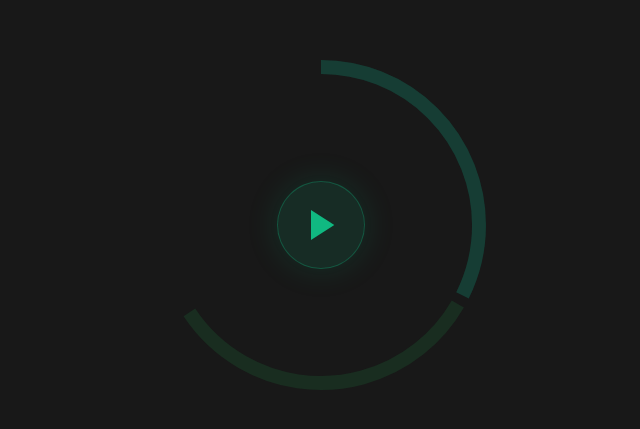
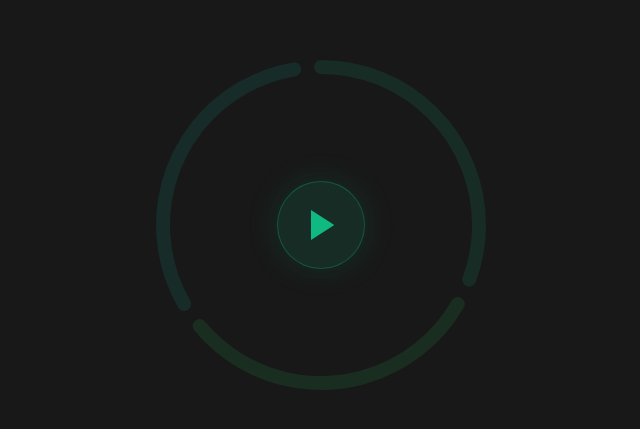
Before and after one commit to folt3k/pomocare, an Angular app: page / in a window 1280 px wide. Shown: the part 155-584 px from the top of the page, without its empty margins (319-959 px from the left). Built offline with nearby package versions, Linux system fonts and the light colour scheme.

Commit message:
some fixes

```diff
--- a/src/app/app.html
+++ b/src/app/app.html
@@ -10,19 +10,19 @@
                 <circle cx="180" cy="180" [attr.r]="RING_R" fill="none"
                   stroke="rgba(16,185,129,.12)" [attr.stroke-width]="14"
                   [attr.stroke-dasharray]="segLen + ' ' + ringC"
-                  stroke-linecap="butt"/>
+                  stroke-linecap="round"/>
               </g>
               <g transform="rotate(120, 180, 180)">
                 <circle cx="180" cy="180" [attr.r]="RING_R" fill="none"
                   stroke="rgba(34,197,94,.12)" [attr.stroke-width]="14"
                   [attr.stroke-dasharray]="segLen + ' ' + ringC"
-                  stroke-linecap="butt"/>
+                  stroke-linecap="round"/>
               </g>
-              <g transform="ro`tate(240, 180, 180)">
+              <g transform="rotate(240, 180, 180)">
                 <circle cx="180" cy="180" [attr.r]="RING_R" fill="none"
                   stroke="rgba(20,184,166,.12)" [attr.stroke-width]="14"
                   [attr.stroke-dasharray]="segLen + ' ' + ringC"
-                  stroke-linecap="butt"/>
+                  stroke-linecap="round"/>
               </g>
             </g>
           </svg>
@@ -72,13 +72,12 @@
               -->
               <g transform="rotate(-90, 180, 180)">
 
-                <!-- Segment 0 — Siedzenie (emerald) --> 🧍 Stanie
                 <g transform="rotate(0, 180, 180)">
                   <!-- track -->
                   <circle cx="180" cy="180" [attr.r]="RING_R" fill="none"
                     stroke="rgba(16,185,129,.12)" [attr.stroke-width]="14"
                     [attr.stroke-dasharray]="segLen + ' ' + ringC"
-                    stroke-linecap="butt"/>
+                    stroke-linecap="round"/>
                   <!-- progress -->
                   <circle cx="180" cy="180" [attr.r]="RING_R" fill="none"
                     stroke="#10b981" [attr.stroke-width]="14"
@@ -94,7 +93,7 @@
                   <circle cx="180" cy="180" [attr.r]="RING_R" fill="none"
                     stroke="rgba(34,197,94,.12)" [attr.stroke-width]="14"
                     [attr.stroke-dasharray]="segLen + ' ' + ringC"
-                    stroke-linecap="butt"/>
+                    stroke-linecap="round"/>
                   <circle cx="180" cy="180" [attr.r]="RING_R" fill="none"
                     stroke="#22c55e" [attr.stroke-width]="14"
                     [attr.stroke-dasharray]="segLen + ' ' + ringC"
@@ -109,7 +108,7 @@
                   <circle cx="180" cy="180" [attr.r]="RING_R" fill="none"
                     stroke="rgba(20,184,166,.12)" [attr.stroke-width]="14"
                     [attr.stroke-dasharray]="segLen + ' ' + ringC"
-                    stroke-linecap="butt"/>
+                    stroke-linecap="round"/>
                   <circle cx="180" cy="180" [attr.r]="RING_R" fill="none"
                     stroke="#14b8a6" [attr.stroke-width]="14"
                     [attr.stroke-dasharray]="segLen + ' ' + ringC"
--- a/src/app/app.ts
+++ b/src/app/app.ts
@@ -50,7 +50,7 @@ export class App {
   // ── Segmented ring helpers ──────────────────────────
   // SVG circle: cx=cy=140, r=118, so C ≈ 741 px
   readonly RING_R  = 158;   // cx=cy=180 in 360×360 SVG
-  readonly RING_GAP = 10;  // px gap between the 3 segments
+  readonly RING_GAP = 27  ;  // px gap between the 3 segments
 
   get ringC(): number   { return 2 * Math.PI * this.RING_R; }
   get segLen(): number  { return (this.ringC - this.RING_GAP * 3) / 3; }
```
